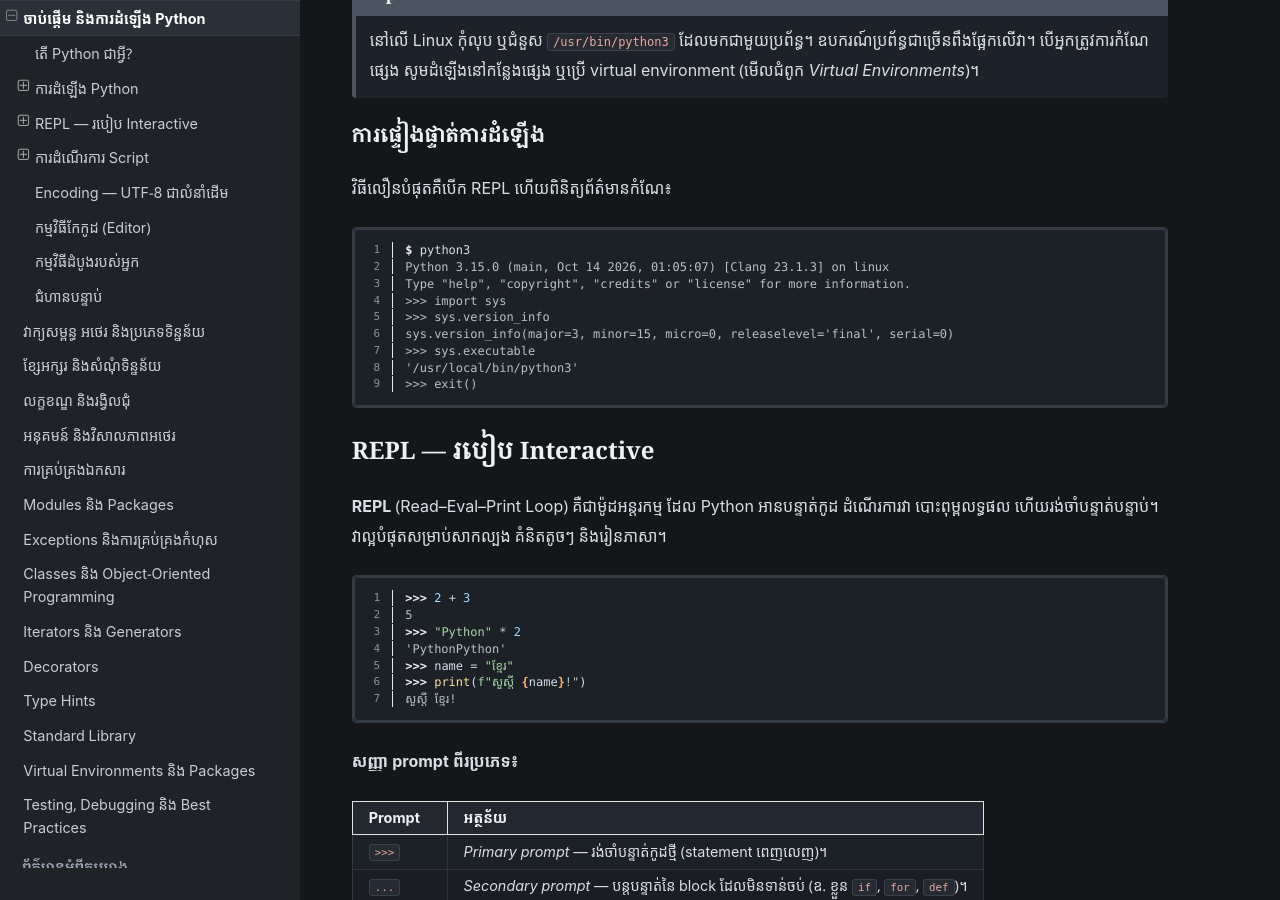
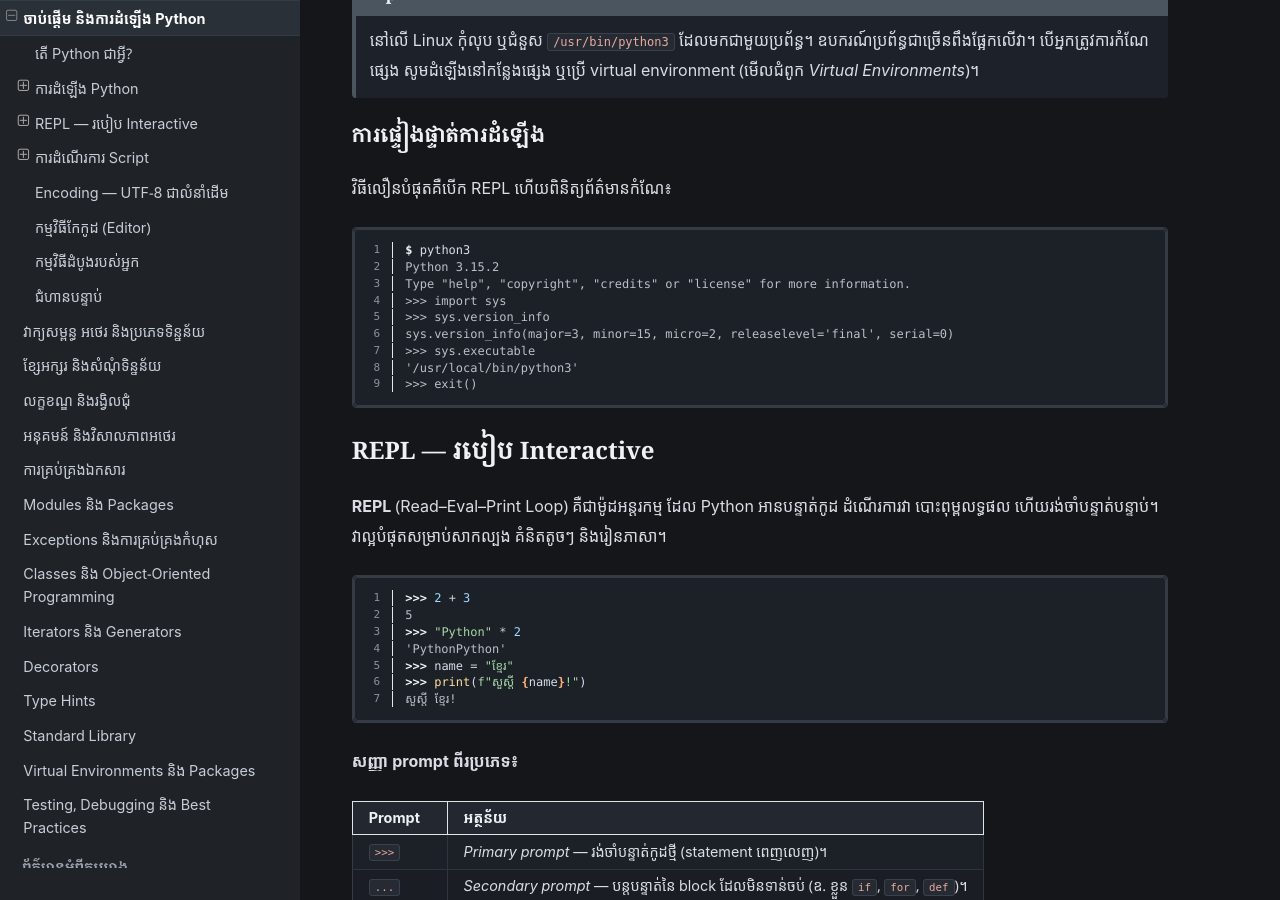
Before and after one commit to SeyhaLite/Python-Documentation, a Sphinx documentation site: the page built from source/getting_started.rst, in a window 1280 px wide and 900 px high, scrolled down 2826 px. Built offline with Sphinx 7.4.7 and the Read the Docs theme 3.1.0, drawn with Linux system fonts in a browser that asks for light colours; some of the changed text lies outside the part shown.

Commit message:
docs(phase1): refresh Python 3.15.2 command transcripts

```diff
--- a/source/getting_started.rst
+++ b/source/getting_started.rst
@@ -70,7 +70,7 @@ Windows
 .. code-block:: console
 
    C:\> py -V
-   Python 3.15.0
+   Python 3.15.2
 
    C:\> python --version
    Python 3.15.0
@@ -158,11 +158,11 @@ Linux
 .. code-block:: console
 
    $ python3
-   Python 3.15.0 (main, Oct 14 2026, 01:05:07) [Clang 23.1.3] on linux
+   Python 3.15.2
    Type "help", "copyright", "credits" or "license" for more information.
    >>> import sys
    >>> sys.version_info
-   sys.version_info(major=3, minor=15, micro=0, releaselevel='final', serial=0)
+   sys.version_info(major=3, minor=15, micro=2, releaselevel='final', serial=0)
    >>> sys.executable
    '/usr/local/bin/python3'
    >>> exit()
@@ -276,7 +276,7 @@ Python ប្រើ **ការចូលបន្ទាត់ (indentation)**
 .. code-block:: console
 
    $ python3 -c "import platform; print(platform.python_version())"
-   3.15.0
+   3.15.2
 
    $ python3 -m this | head -3
    The Zen of Python, by Tim Peters
```
